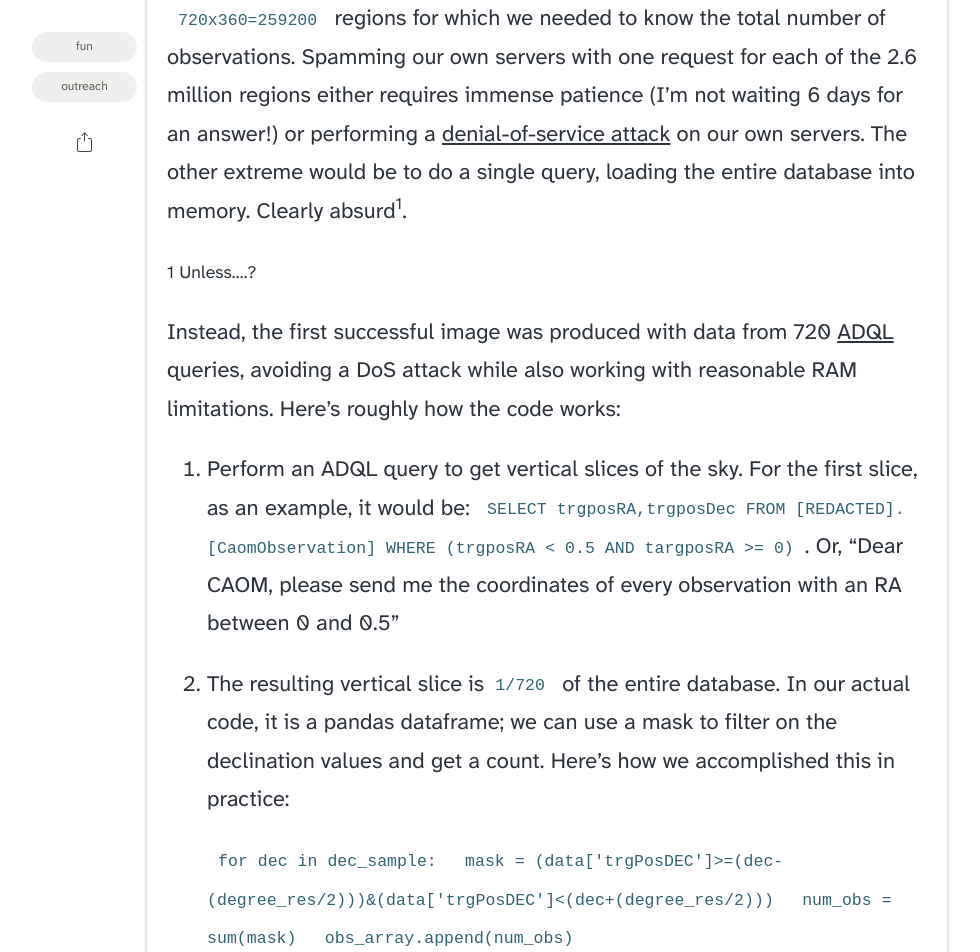
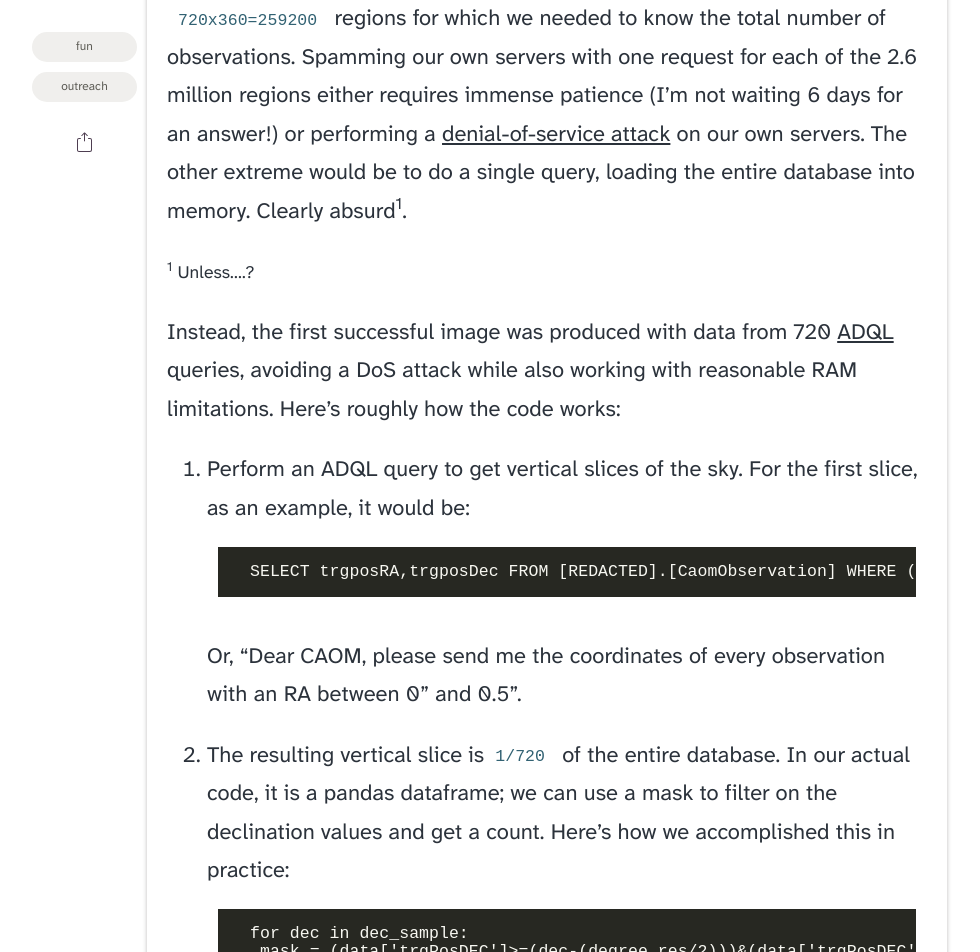
Before and after one commit to spacetelescope/mast-blog, a Jekyll site: the page built from _posts/2025-06-25-mast-heatmap.md, in a window 1280 px wide and 1400 px high, scrolled down 3051 px. Shown: the top 952 px of the window, without its empty margins (93-1073 px from the left). Built offline with Jekyll 4.4.1, drawn with Linux system fonts in a browser that asks for light colours; some of the changed text lies outside the part shown.

Commit message:
fix code formatting

````diff
--- a/_posts/2025-06-25-mast-heatmap.md
+++ b/_posts/2025-06-25-mast-heatmap.md
@@ -34,16 +34,22 @@ MAST is not *merely* a data archive; we spend lots of time and effort making sur
 ### First Version: Intelligent Requests
 Our initial goal was for pixels half a degree wide, so there were `720x360=259200` regions for which we needed to know the total number of observations. Spamming our own servers with one request for each of the 2.6 million regions either requires immense patience (I'm not waiting 6 days for an answer!) or performing a [denial-of-service attack](https://en.wikipedia.org/wiki/Denial-of-service_attack) on our own servers. The other extreme would be to do a single query, loading the entire database into memory. Clearly absurd<sup>1</sup>.
 
-<small>1 Unless....?</small>
+<small><sup>1</sup> Unless....?</small>
 
 Instead, the first successful image was produced with data from 720 [ADQL](https://en.wikipedia.org/wiki/Astronomical_Data_Query_Language) queries, avoiding a DoS attack while also working with reasonable RAM limitations. Here's roughly how the code works:
-1. Perform an ADQL query to get vertical slices of the sky. For the first slice, as an example, it would be: `SELECT trgposRA,trgposDec FROM [REDACTED].[CaomObservation] WHERE (trgposRA < 0.5 AND targposRA >= 0)`. Or, "Dear CAOM, please send me the coordinates of every observation with an RA between 0 and 0.5"
+1. Perform an ADQL query to get vertical slices of the sky. For the first slice, as an example, it would be:
+```
+SELECT trgposRA,trgposDec FROM [REDACTED].[CaomObservation] WHERE (trgposRA < 0.5 AND targposRA >= 0)
+```
+Or, "Dear CAOM, please send me the coordinates of every observation with an RA between 0" and 0.5".
 2. The resulting vertical slice is`1/720` of the entire database. In our actual code, it is a pandas dataframe; we can use a mask to filter on the declination values and get a count. Here's how we accomplished this in practice:
+```
+for dec in dec_sample:
+	mask = (data['trgPosDEC']>=(dec-(degree_res/2)))&(data['trgPosDEC']<(dec+(degree_res/2)))
+	num_obs = sum(mask)
+	obs_array.append(num_obs)
+```
 
-	`for dec in dec_sample:`
-		`mask = (data['trgPosDEC']>=(dec-(degree_res/2)))&(data['trgPosDEC']<(dec+(degree_res/2)))`
-		`num_obs = sum(mask)`
-		`obs_array.append(num_obs)`
 3. We now have the first vertical slice broken up into 360 pieces, with a count for each. We can repeat steps 1&2 until we have data for the entire sky.
 
 Following this recipe produces an image like the one below:
@@ -97,7 +103,7 @@ Great question. Take a look at our annotated map, which highlights a few points
 ### I want to make my own map!
 You probably should not do this! It's a pretty large database query, and will degrade the performance of our server if a bunch of people attempt it.
 
-If you absolutely MUST make your own version, please use this [TAR file containing all CAOM observations](https://stsci.box.com/s/ok36t5mmczw6jjj4d6kcmsiiur6vmh1m). Pandas will know how to read it, with a quick `pd.read_pickle`.
+If you absolutely MUST make your own version, please use this [TAR file containing all CAOM observations](https://stsci.box.com/s/ok36t5mmczw6jjj4d6kcmsiiur6vmh1m). Pandas will know how to read it, with a quick `pd.read_pickle()`.
 
 ### What does this look like for individual missions?
 ![16 images, showing this map for various MAST missions](assets/img/posts/20250625/mast_missions.png)
````
